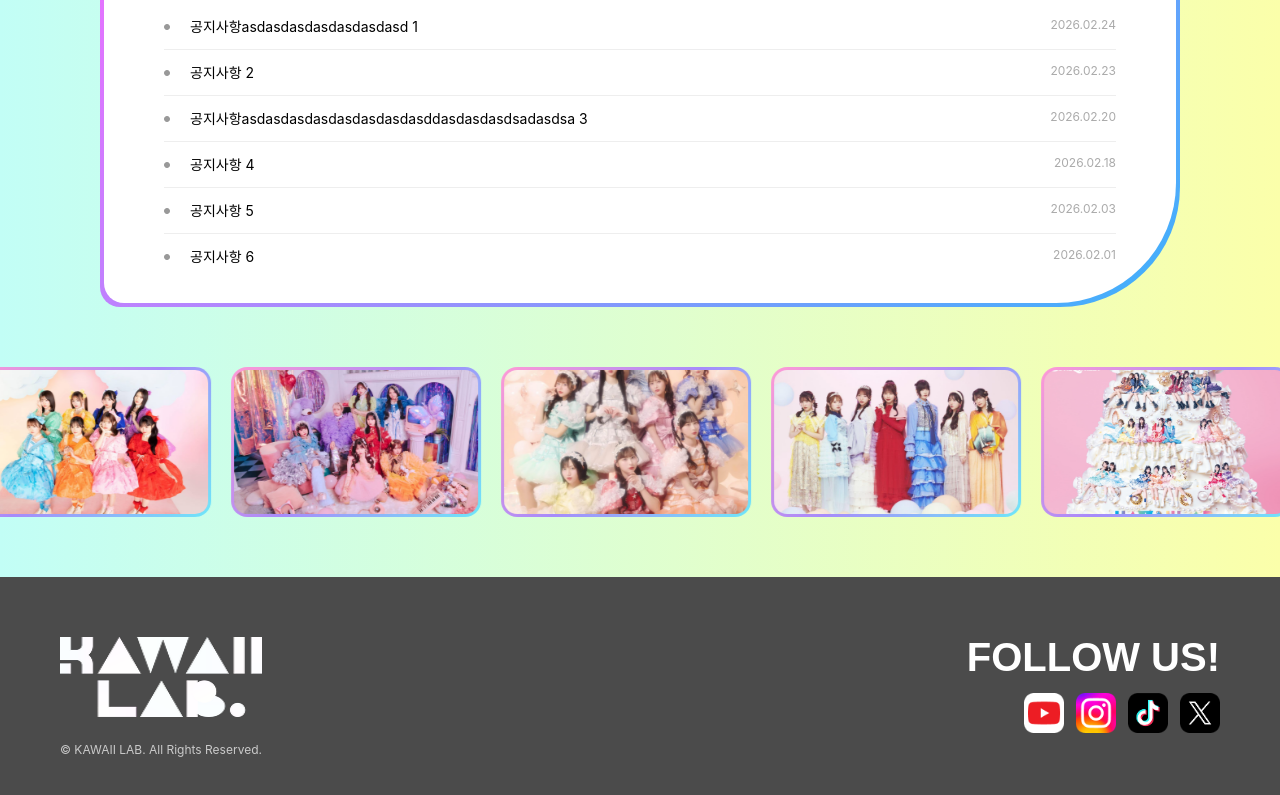
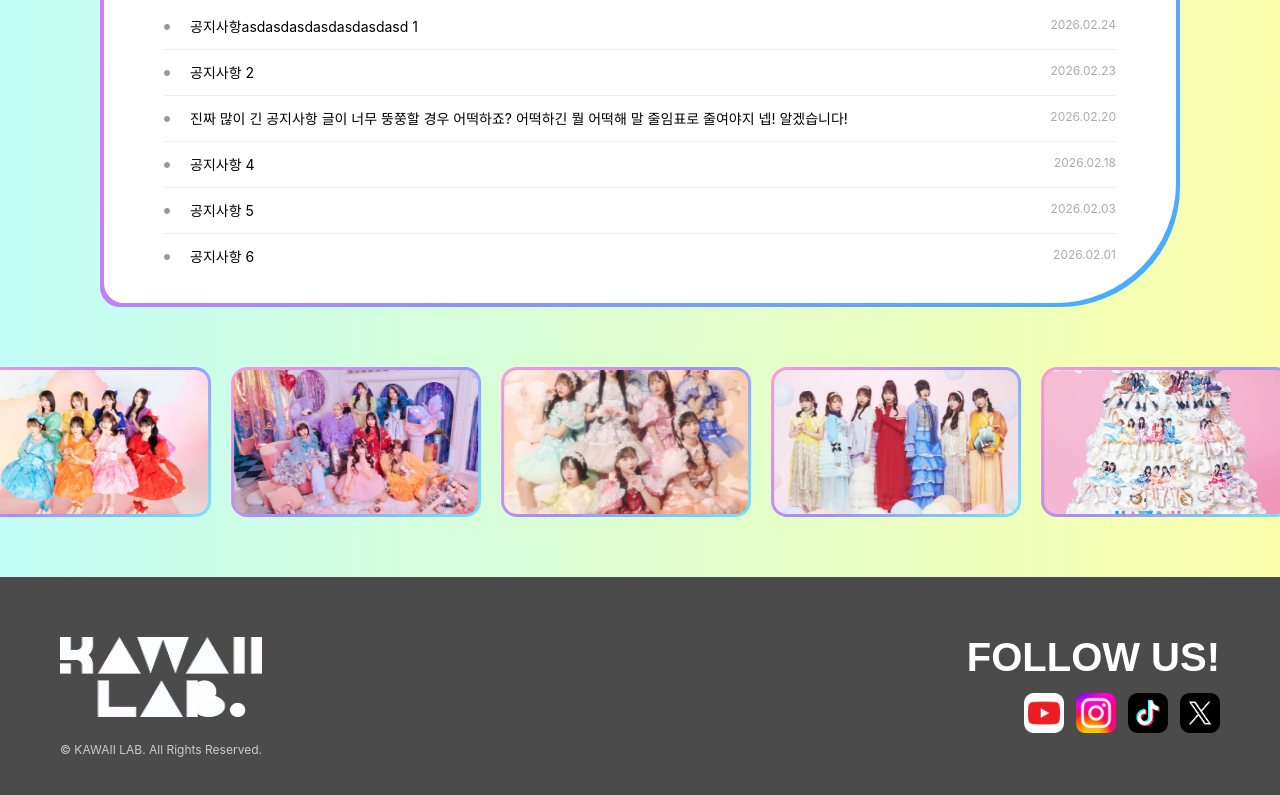
Before and after one commit to yuimuicolor/kawaii-lab-web, a React (Vite) app: page / in a window 1280 px wide. Shown: the part 924-1719 px from the top of the page. Built offline with nearby package versions, Linux system fonts and the light colour scheme; a web font is replaced by a local one.

Commit message:
issue #공지글 데이터화

```diff
--- /dev/null
+++ b/src/data/NoticeData.json
@@ -0,0 +1,8 @@
+[
+  { "id": 1, "title": "공지사항asdasdasdasdasdasdasd 1", "date": "2026.02.24" },
+  { "id": 2, "title": "공지사항 2", "date": "2026.02.23" },
+  { "id": 3, "title": "진짜 많이 긴 공지사항 글이 너무 뚱쭝할 경우 어떡하죠? 어떡하긴 뭘 어떡해 말 줄임표로 줄여야지 넵! 알겠습니다! ", "date": "2026.02.20" },
+  { "id": 4, "title": "공지사항 4", "date": "2026.02.18" },
+  { "id": 5, "title": "공지사항 5", "date": "2026.02.03" },
+  { "id": 6, "title": "공지사항 6", "date": "2026.02.01" }
+]
--- a/src/pages/Home/Home.jsx
+++ b/src/pages/Home/Home.jsx
@@ -21,14 +21,8 @@ import banner4 from "../../assets/img/artist_ms.jpeg";
 import banner5 from "../../assets/img/artist_ss.jpg";
 import banner6 from "../../assets/img/disco_1.jpeg";
 
-const noticeList = [
-  { id: 1, title: "공지사항asdasdasdasdasdasdasd 1", date: "2026.02.24" },
-  { id: 2, title: "공지사항 2", date: "2026.02.23" },
-  { id: 3, title: "공지사항asdasdasdasdasdasdasdasddasdasdasdsadasdsa 3", date: "2026.02.20" },
-  { id: 4, title: "공지사항 4", date: "2026.02.18" },
-  { id: 5, title: "공지사항 5", date: "2026.02.03" },
-  { id: 6, title: "공지사항 6", date: "2026.02.01" },
-];
+import noticeList from "../../data/NoticeData.json";
+
 const banners = [banner1, banner2, banner3, banner4, banner5, banner6];
 
 const Home = () => {
```
Also changed, not shown: src/pages/Artists/Artists.styles.js (added), src/pages/Audition/Audition.styles.js (added), src/pages/Notice/Notice.styles.js (added).
